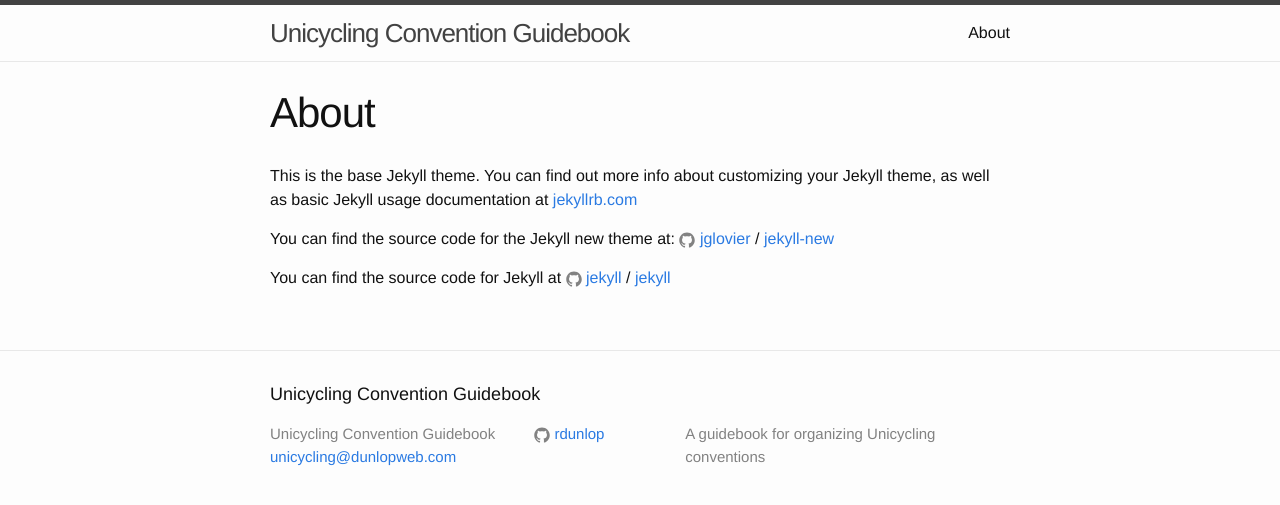
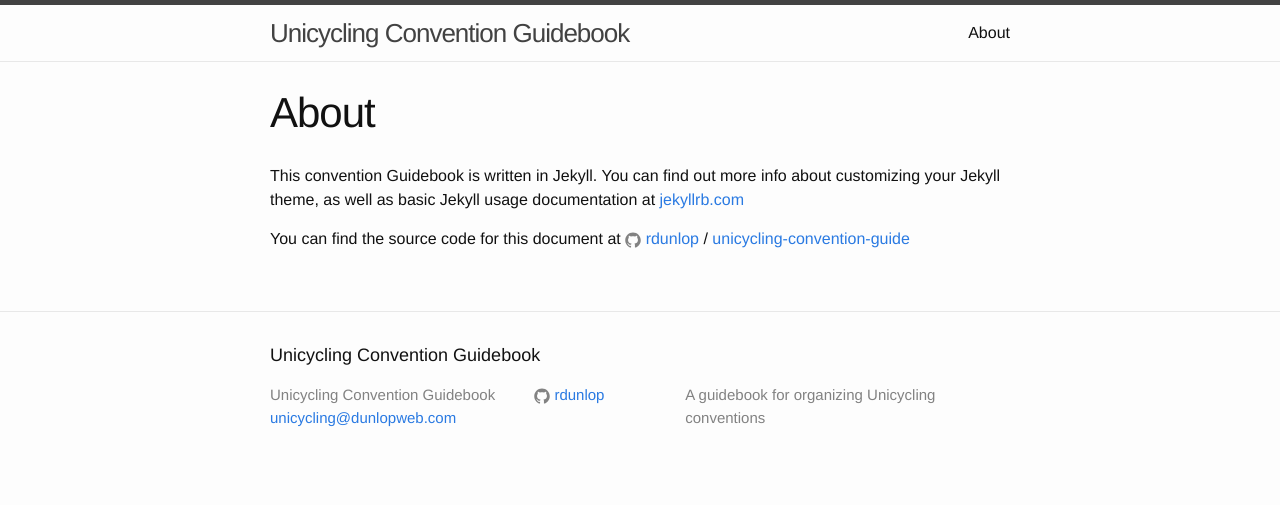
Before and after one commit to rdunlop/unicycling-convention-guide, a Jekyll site: the page built from about.md, in a window 1280 px wide. Shown: the top 505 px of the page. Built offline with Jekyll 4.4.1, drawn with Linux system fonts in a browser that asks for light colours.

Commit message:
update the About page

```diff
--- a/about.md
+++ b/about.md
@@ -4,12 +4,8 @@
 permalink: /about/
 ---
 
-This is the base Jekyll theme. You can find out more info about customizing your Jekyll theme, as well as basic Jekyll usage documentation at [jekyllrb.com](http://jekyllrb.com/)
+This convention Guidebook is written in Jekyll. You can find out more info about customizing your Jekyll theme, as well as basic Jekyll usage documentation at [jekyllrb.com](http://jekyllrb.com/)
 
-You can find the source code for the Jekyll new theme at:
-{% include icon-github.html username="jglovier" %} /
-[jekyll-new](https://github.com/jglovier/jekyll-new)
-
-You can find the source code for Jekyll at
-{% include icon-github.html username="jekyll" %} /
-[jekyll](https://github.com/jekyll/jekyll)
+You can find the source code for this document at
+{% include icon-github.html username="rdunlop" %} /
+[unicycling-convention-guide](https://github.com/rdunlop/unicycling-convention-guide)
```
